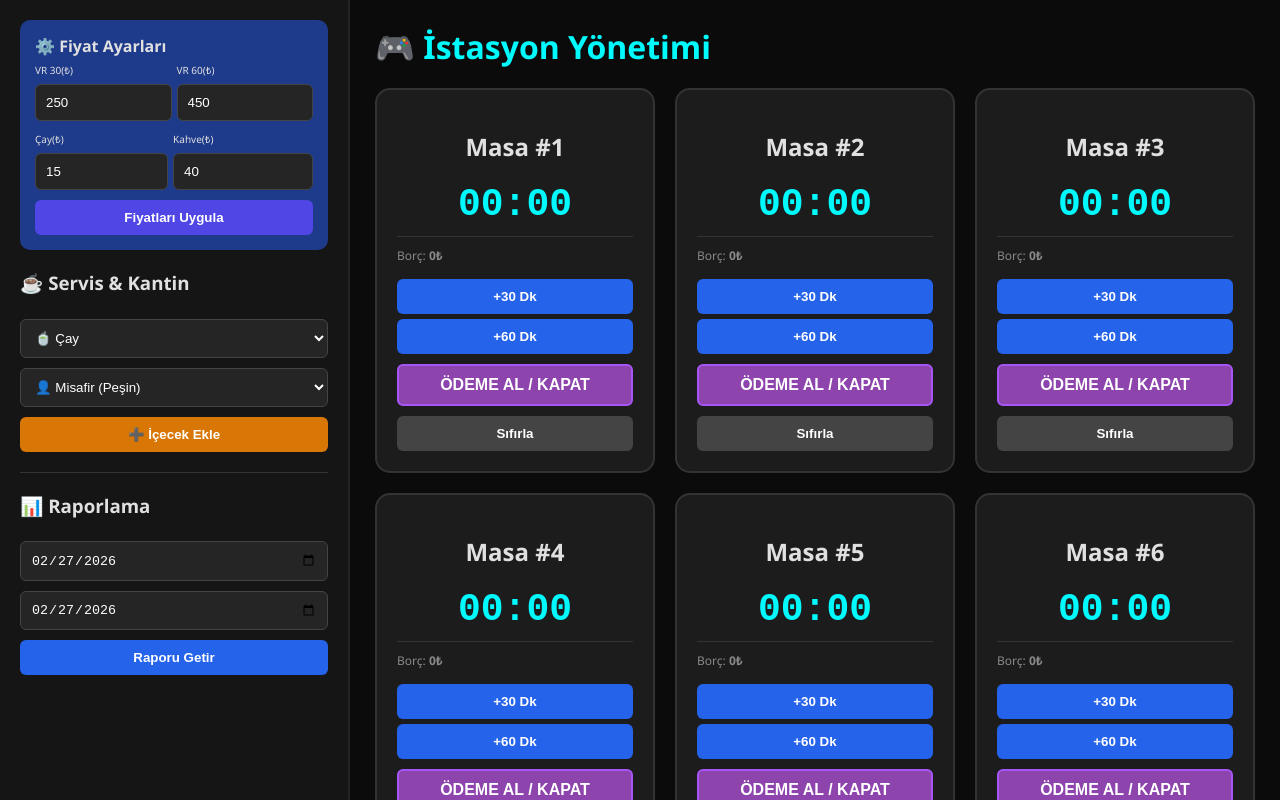
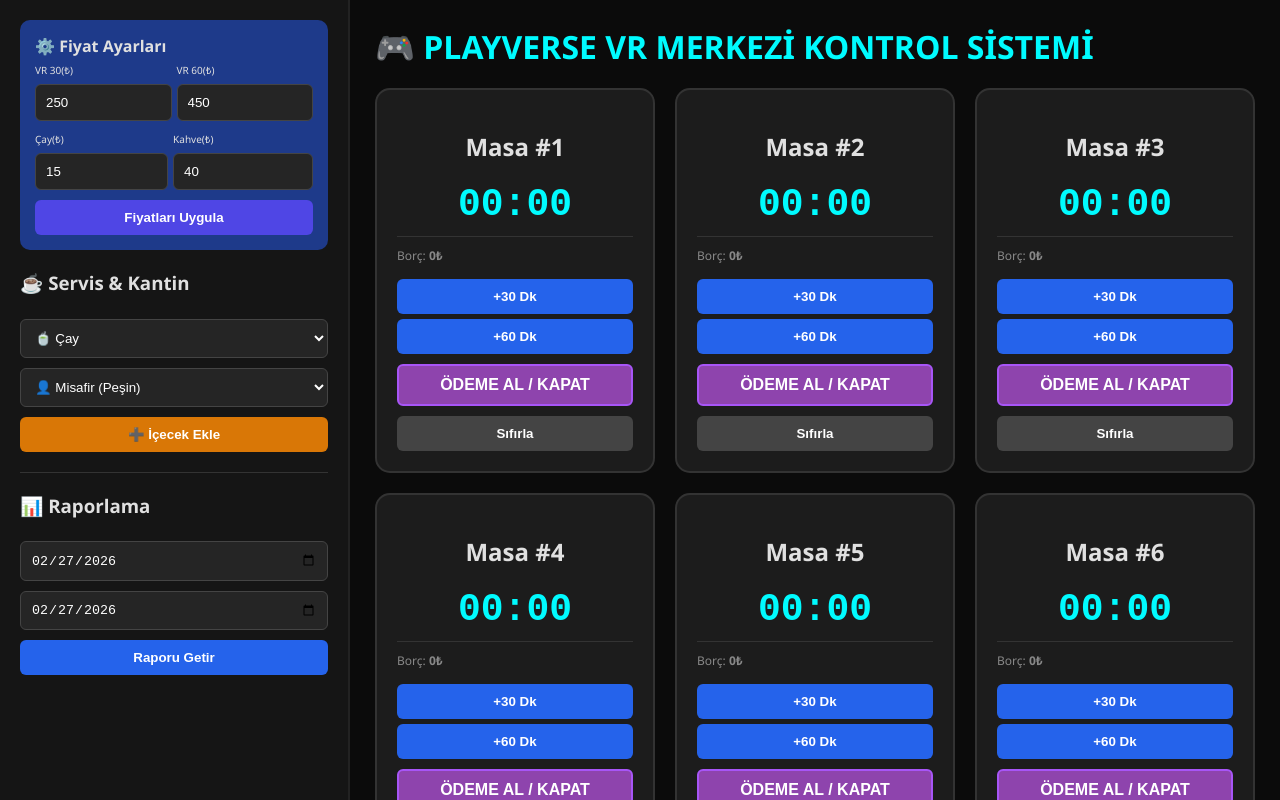
Before and after one commit to playversevr/playverse-otomasyon, a website: page public/index.html in a window 1280 px wide. Drawn offline with Linux system fonts and the light colour scheme.

Commit message:
Update index.html

```diff
--- a/public/index.html
+++ b/public/index.html
@@ -66,7 +66,7 @@
 </div>
 
 <div id="main">
-    <h1 style="margin:0 0 20px 0; color: #00fbff;">🎮 İstasyon Yönetimi</h1>
+    <h1 style="margin:0 0 20px 0; color: #00fbff;">🎮 PLAYVERSE VR MERKEZİ KONTROL SİSTEMİ</h1>
     <div class="grid" id="cihazlar"></div>
 </div>
 
```
